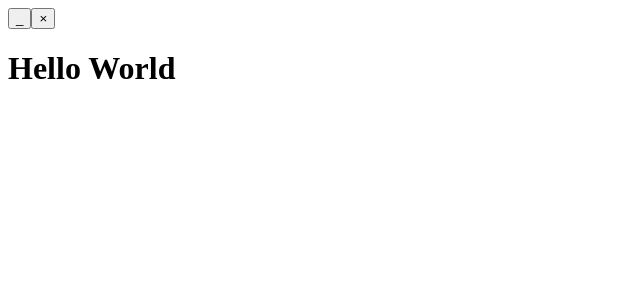
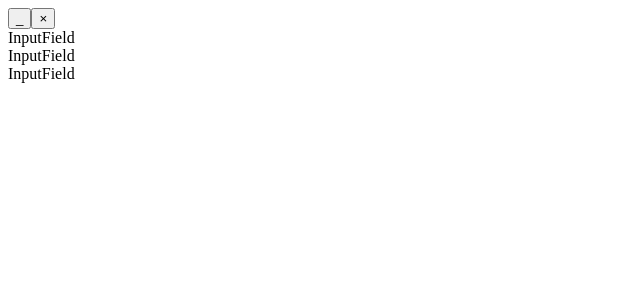
Before and after one commit to KennedyMungai/timer-desktop-app, a React (Vite) app in the folder src/renderer/: page / in a window 1280 px wide. Shown: the top 300 px of the page, without its empty margins (0-640 px from the left). Built offline with nearby package versions, Linux system fonts and the light colour scheme.

Commit message:
Rendered the Timer component

```diff
--- a/src/renderer/src/App.tsx
+++ b/src/renderer/src/App.tsx
@@ -1,4 +1,5 @@
 import { useState } from 'react'
+import Timer from './components/timer'
 import TopBar from './components/top-bar'
 
 const App = () => {
@@ -7,7 +8,7 @@ const App = () => {
   return (
     <main>
       <TopBar />
-      <h1 className="text-rose-500"> Hello World</h1>
+      <Timer isOverlay={isOverlay} />
     </main>
   )
 }
```
